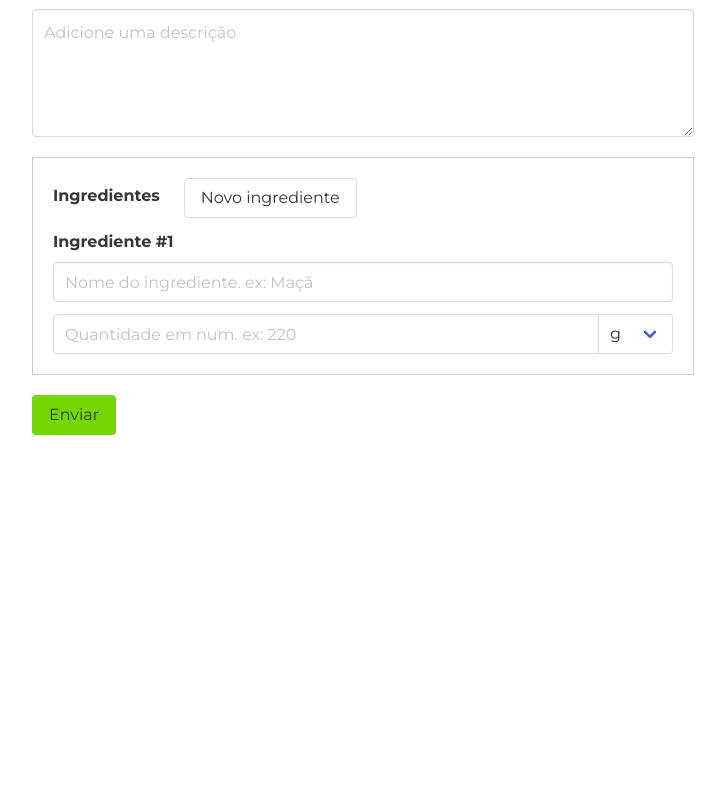
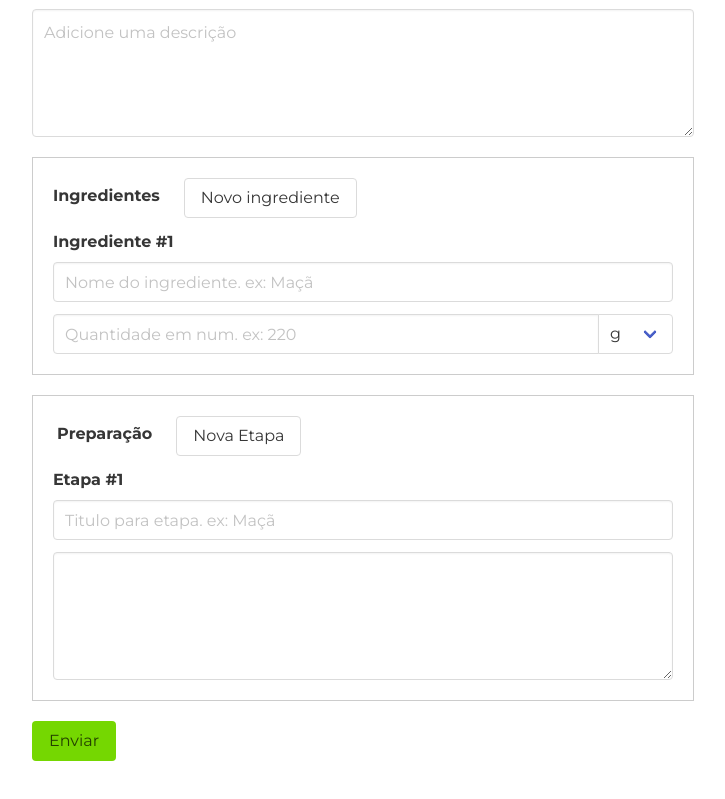
Before and after one commit to betodasilva/nrecipes, an Angular app: page /enviar-receita in a window 1280 px wide. Shown: the part 439-1238 px from the top of the page, without its empty margins (32-757 px from the left). Before the commit the page ends 922 px from the top, so only its background shows below. Built offline with nearby package versions, Linux system fonts and the light colour scheme.

Commit message:
Add fields for steps

```diff
--- a/src/app/recipes/recipes.component.scss
+++ b/src/app/recipes/recipes.component.scss
@@ -2,7 +2,7 @@
     background-image: url('../../assets/imgs/bgicon1.png'), url('../../assets/imgs/bgicon2.png');
     background-position: 0 40px, right 400px;
     background-repeat: no-repeat, no-repeat;
-
+    background-color: #F6F6F6;
 }
 
 
--- a/src/app/submitrecipe/submitrecipe.component.html
+++ b/src/app/submitrecipe/submitrecipe.component.html
@@ -61,6 +61,34 @@
             </div>
           </fieldset>
 
+
+          <fieldset class="fieldset">
+            <div class="field is-horizontal">
+              <div class="field-label is-normal">
+                <label class="label">Preparação</label>
+              </div>
+              <div class="field-body">
+                <div class="control">
+                  <button class="button" type="button" (click)="addNewStep()">Nova Etapa</button>
+                </div>
+              </div>
+            </div>
+            <div class="ingredient field" *ngFor="let step of steps; let i = index;" [ngModelGroup]=" 'step-'+i ">
+              <label class="label">Etapa #{{i+1}}</label>
+              <div class="field">
+                <div class="control">
+                  <input type="text" name="name" class="input" placeholder="Titulo para etapa. ex: Maçã" ngModel>
+                </div>
+              </div>
+              <div class="field">
+                <div class="control is-expanded">
+                  <textarea name="step_description" class="textarea" ngModel></textarea>
+                </div>
+
+              </div>
+            </div>
+          </fieldset>
+
           <div class="field">
             <div class="control">
               <input type="submit" value="Enviar" class="submit button is-primary">
--- a/src/app/submitrecipe/submitrecipe.component.ts
+++ b/src/app/submitrecipe/submitrecipe.component.ts
@@ -3,6 +3,7 @@ import { NgForm } from '@angular/forms';
 import { Server } from '../../providers/server.service';
 import { Recipe } from '../recipes/recipe/recipe.model';
 import { Ingredient } from '../recipes/recipe/ingredient.model'
+import { Step } from '../recipes/recipe/step.model';
 
 @Component({
   selector: 'app-submitrecipe',
@@ -13,6 +14,7 @@ export class SubmitrecipeComponent implements OnInit {
 
   @ViewChild('f') ngForm: NgForm;
   ingredients: Ingredient[] = [new Ingredient('', 0)];
+  steps: Step[] = [new Step('', '')];
   ingredientsLength: number;
   ingredientDefaultUnity = 'g';
   constructor(private server: Server) {
@@ -32,6 +34,10 @@ export class SubmitrecipeComponent implements OnInit {
     this.ingredients.push( new Ingredient('', 0, 'g') );
   }
 
+  addNewStep(){
+    this.steps.push( new Step('', '') );
+  }
+
   /* addNewRecipe( title, description ){
     this.server
         .createRecipe( new Recipe(title, description) )
```
